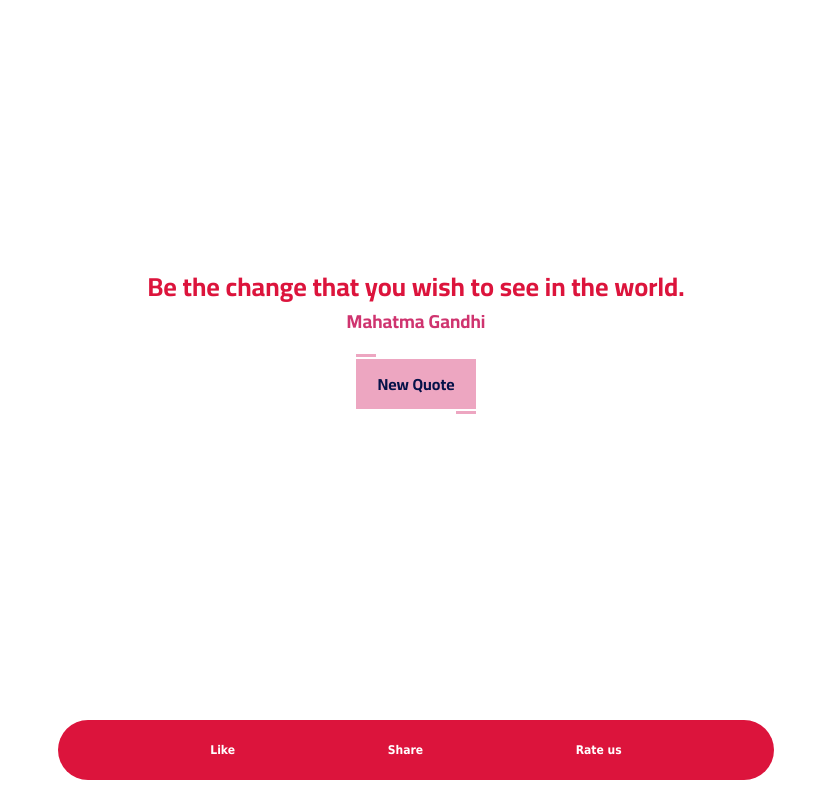
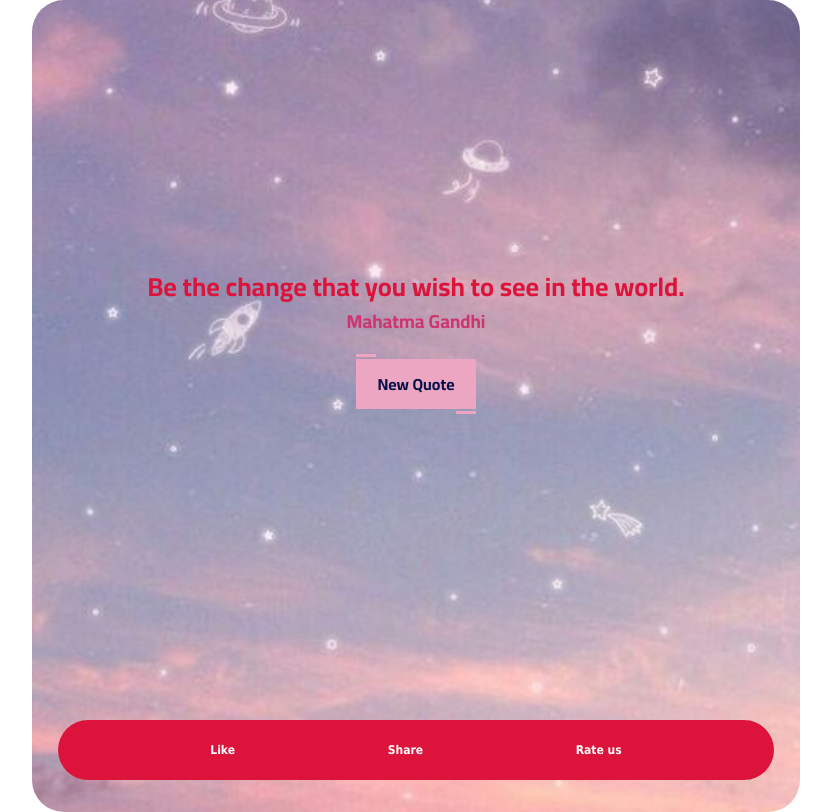
Before and after one commit to GSG-FC03/API-Team-10, a plain HTML site: page index.html in a window 1280 px wide. Shown: the whole page, without its empty margins (224-1055 px from the left). Drawn offline with Linux system fonts and the light colour scheme.

Commit message:
update background image path Relates #4

```diff
--- a/css/style.css
+++ b/css/style.css
@@ -7,7 +7,7 @@
 }
 .conatiner {
     border-radius: 32px;
-    background-image: url(../img/c.jpg);
+    background-image: url(../images/c.jpg);
     background-repeat: no-repeat;
     background-size: cover;
     background-position: 30%;
```
